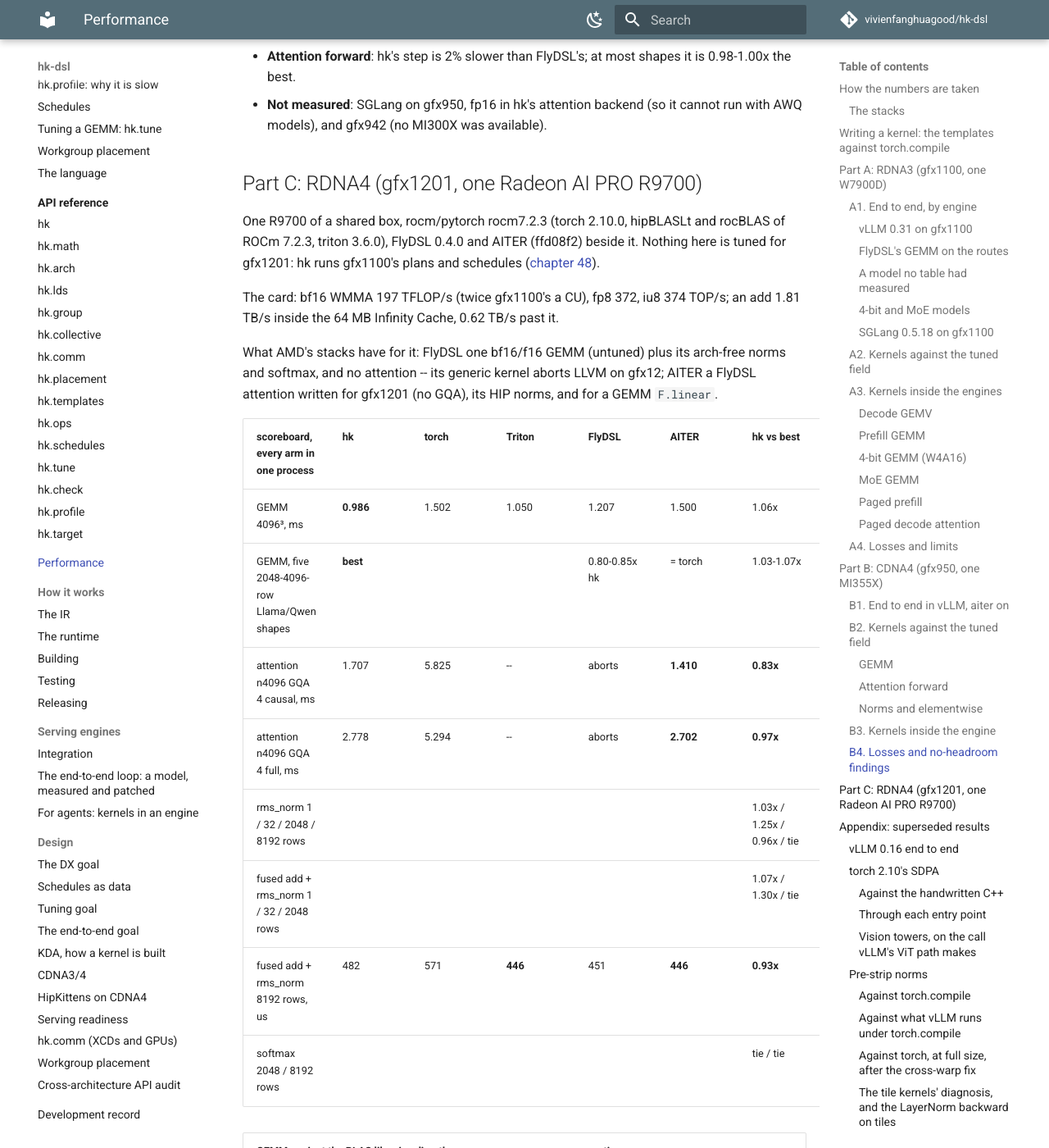
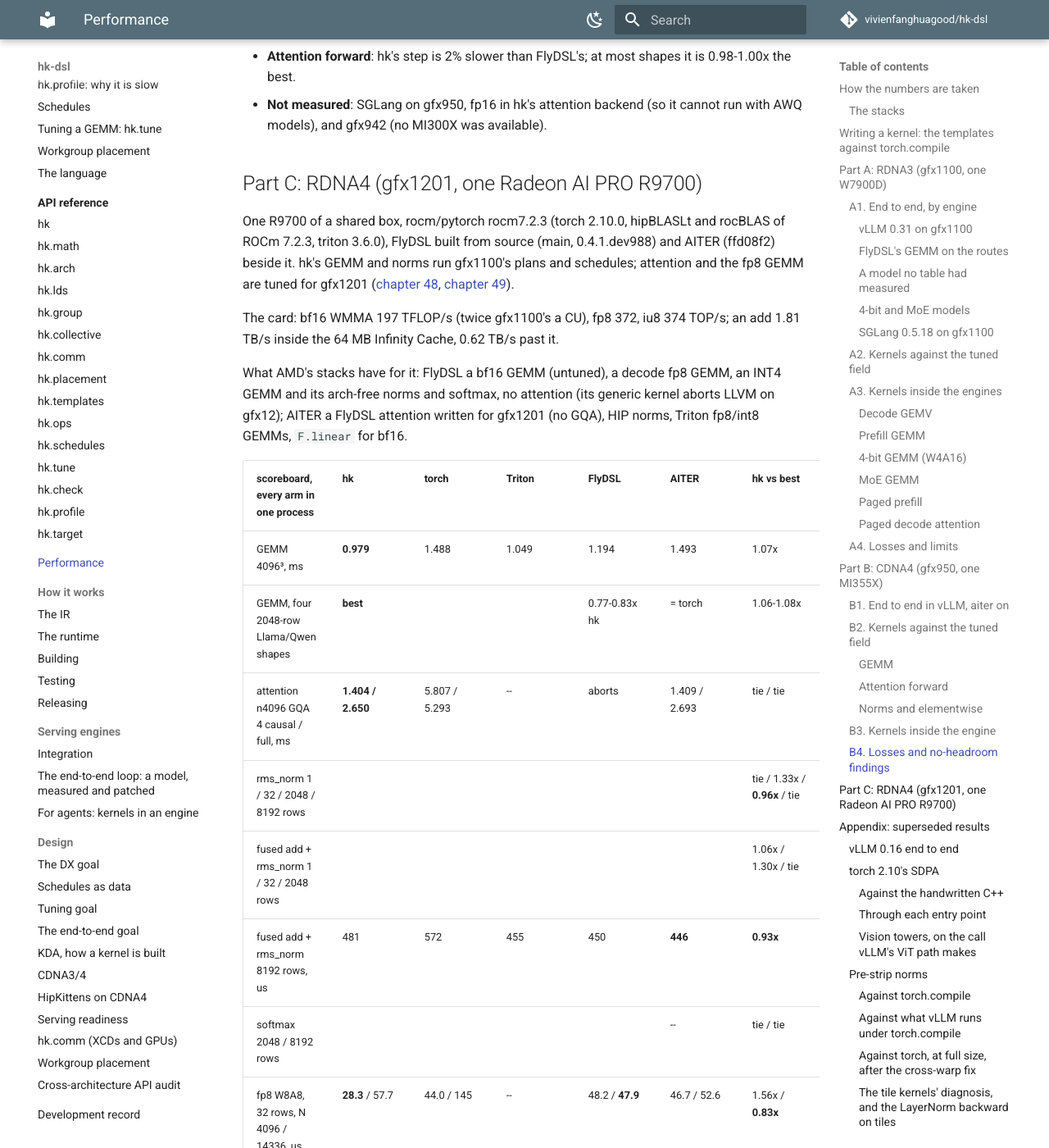
Before and after one commit to vivienfanghuagood/hk-dsl, an MkDocs documentation site: the page built from docs/performance.md, in a window 1280 px wide and 1400 px high, scrolled down 30230 px. Shown: the whole window at 82% size. Built offline with MkDocs 1.6.1 and Material for MkDocs 9.7.7, drawn with Linux system fonts in a browser that asks for light colours; comment, search, counter and statistics services are not loaded; some of the changed text lies outside the part shown.

Commit message:
docs: chapter 49 -- gfx1201's attention against AITER's FlyDSL kernel, the fp8 GEMM, FlyDSL from source; performance.md Part C
Co-Authored-By: Claude <noreply@anthropic.com>

```diff
--- a/docs/performance.md
+++ b/docs/performance.md
@@ -1045,28 +1045,33 @@ nothing to give, and some kernels lose:
 ## Part C: RDNA4 (gfx1201, one Radeon AI PRO R9700)
 
 One R9700 of a shared box, rocm/pytorch rocm7.2.3 (torch 2.10.0, hipBLASLt and
-rocBLAS of ROCm 7.2.3, triton 3.6.0), FlyDSL 0.4.0 and AITER (ffd08f2) beside
-it. Nothing here is tuned for gfx1201: hk runs gfx1100's plans and schedules
-([chapter 48](history/48-gfx1201-ceilings-and-first-scoreboard.md)).
+rocBLAS of ROCm 7.2.3, triton 3.6.0), FlyDSL built from source (main,
+0.4.1.dev988) and AITER (ffd08f2) beside it. hk's GEMM and norms run gfx1100's
+plans and schedules; attention and the fp8 GEMM are tuned for gfx1201
+([chapter 48](history/48-gfx1201-ceilings-and-first-scoreboard.md),
+[chapter 49](history/49-gfx1201-attention-fp8-and-flydsl-from-source.md)).
 
 The card: bf16 WMMA 197 TFLOP/s (twice gfx1100's a CU), fp8 372, iu8 374
 TOP/s; an add 1.81 TB/s inside the 64 MB Infinity Cache, 0.62 TB/s past it.
 
-What AMD's stacks have for it: FlyDSL one bf16/f16 GEMM (untuned) plus its
-arch-free norms and softmax, and no attention -- its generic kernel aborts
-LLVM on gfx12; AITER a FlyDSL attention written for gfx1201 (no GQA), its HIP
-norms, and for a GEMM `F.linear`.
+What AMD's stacks have for it: FlyDSL a bf16 GEMM (untuned), a decode fp8
+GEMM, an INT4 GEMM and its arch-free norms and softmax, no attention (its
+generic kernel aborts LLVM on gfx12); AITER a FlyDSL attention written for
+gfx1201 (no GQA), HIP norms, Triton fp8/int8 GEMMs, `F.linear` for bf16.
 
 | scoreboard, every arm in one process | hk | torch | Triton | FlyDSL | AITER | hk vs best |
 |---|---|---|---|---|---|---|
-| GEMM 4096³, ms | **0.986** | 1.502 | 1.050 | 1.207 | 1.500 | 1.06x |
-| GEMM, five 2048-4096-row Llama/Qwen shapes | **best** | | | 0.80-0.85x hk | = torch | 1.03-1.07x |
-| attention n4096 GQA 4 causal, ms | 1.707 | 5.825 | -- | aborts | **1.410** | **0.83x** |
-| attention n4096 GQA 4 full, ms | 2.778 | 5.294 | -- | aborts | **2.702** | **0.97x** |
-| rms_norm 1 / 32 / 2048 / 8192 rows | | | | | | 1.03x / 1.25x / 0.96x / tie |
-| fused add + rms_norm 1 / 32 / 2048 rows | | | | | | 1.07x / 1.30x / tie |
-| fused add + rms_norm 8192 rows, us | 482 | 571 | **446** | 451 | **446** | **0.93x** |
-| softmax 2048 / 8192 rows | | | | | | tie / tie |
+| GEMM 4096³, ms | **0.979** | 1.488 | 1.049 | 1.194 | 1.493 | 1.07x |
+| GEMM, four 2048-row Llama/Qwen shapes | **best** | | | 0.77-0.83x hk | = torch | 1.06-1.08x |
+| attention n4096 GQA 4 causal / full, ms | **1.404 / 2.650** | 5.807 / 5.293 | -- | aborts | 1.409 / 2.693 | tie / tie |
+| rms_norm 1 / 32 / 2048 / 8192 rows | | | | | | tie / 1.33x / **0.96x** / tie |
+| fused add + rms_norm 1 / 32 / 2048 rows | | | | | | 1.06x / 1.30x / tie |
+| fused add + rms_norm 8192 rows, us | 481 | 572 | 455 | 450 | **446** | **0.93x** |
+| softmax 2048 / 8192 rows | | | | | -- | tie / tie |
+| fp8 W8A8, 32 rows, N 4096 / 14336, us | **28.3** / 57.7 | 44.0 / 145 | -- | 48.2 / **47.9** | 46.7 / 52.6 | 1.56x / **0.83x** |
+| fp8 W8A8, 128 / 2048 rows | **best** | | | | | 1.07-1.15x / 1.37-1.48x |
+| int8, 2048 / 4096 rows, ms | 0.339 / 0.700 | **0.325 / 0.634** | -- | -- | 0.786 / 1.578 | **0.96x / 0.91x** |
+| int4 (FlyDSL only), 2048 / 4096 rows, ms | -- | -- | -- | 0.169 / 0.402 | -- | |
 
 | GEMM against the BLAS libraries directly | ratio |
 |---|---|
```
Also changed, not shown: docs/history/49-gfx1201-attention-fp8-and-flydsl-from-source.md (added, +126 -0 lines), docs/history/README.md (+1 -0 lines).
